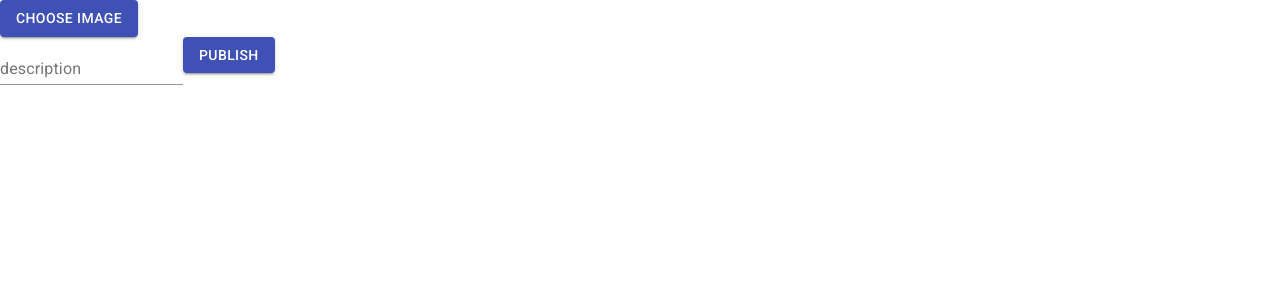
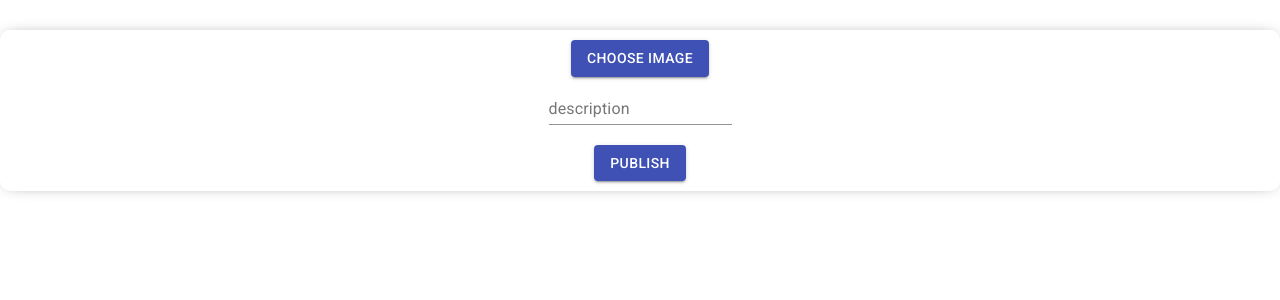
Before and after one commit to hegworks/social-media-frontend, a React (Create React App) app: page /addpost in a window 1280 px wide. Shown: the top 300 px of the page. Built offline with nearby package versions, Linux system fonts and the light colour scheme.

Commit message:
Style final things

```diff
--- a/src/components/AddPost.jsx
+++ b/src/components/AddPost.jsx
@@ -38,13 +38,15 @@ const AddPost = props => {
 		const form = new FormData()
 		form.append('userid', dataToSend.userid)
 		form.append('desc', dataToSend.desc)
-		form.append('file',  dataToSend.file)
+		form.append('file', dataToSend.file)
 
 		axios.post("http://localhost:8880/api/posts", form);
 	};
 
 	return (
-		<div>
+		<div className="addPost">
+			<div className="addPostWrapper">
+				<div className="addPostTop">
 					<input
 						className="input"
 						accept="image/*"
@@ -62,10 +64,11 @@ const AddPost = props => {
 							Choose Image
 						</Button>
 					</label>
-
 					<h3>{selectedFile && selectedFile.name}</h3>
-
+				</div>
+				<div className="addPostCenter">
 					<form onSubmit={handlePublish} className="description-textfield">
+						<div className="addPostCenterLeft">
 							<TextField
 								id="standard-basic"
 								label="description"
@@ -75,7 +78,8 @@ const AddPost = props => {
 								placeholder="description"
 								onChange={event => setDescription(event.target.value)}
 							/>
-
+						</div>
+						<div className="addPostCenterRight">
 							<Button
 								type="submit"
 								className="publish-post-button"
@@ -84,9 +88,13 @@ const AddPost = props => {
 							>
 								Publish
 							</Button>
+						</div>
 					</form>
-
+				</div>
+				<div className="addPostBottom">
 					<h3>{description}</h3>
+				</div>
+			</div>
 		</div>
 	);
 };
--- a/src/components/home.jsx
+++ b/src/components/home.jsx
@@ -10,7 +10,9 @@ const Home = (props) => {
 			<Topbar />
 			<div className="homeContainer">
 				<SideBar />
-				<Feed />
+				<div className="feed">
+					<Feed />
+				</div>
 			</div>
 		</div>
 	);
--- a/src/components/styles/SideBar.scss
+++ b/src/components/styles/SideBar.scss
@@ -1,4 +1,4 @@
-$borderColor: white;
+$borderColor: grey;
 $backgroundColor: white;
 
 .sidebar-container {
--- a/src/components/styles/addpost.scss
+++ b/src/components/styles/addpost.scss
@@ -1,3 +1,30 @@
 .input {
 	display: none;
 }
+
+.addPost {
+	width: 100%;
+	border-radius: 10px;
+	-webkit-box-shadow: 0px 0px 16px -8px rgba(0, 0, 0, 0.68);
+	box-shadow: 0px 0px 16px -8px rgba(0, 0, 0, 0.68);
+	margin: 30px 0;
+
+	.addPostWrapper {
+		padding: 10px;
+		display: flex;
+		align-items: center;
+		flex-direction: column;
+
+
+		.addPostCenter {
+
+			.addPostCenterLeft {
+				margin-bottom: 20px;
+			}
+
+			.addPostCenterRight {
+				margin-left: 25%;
+			}
+		}
+	}
+}
--- a/src/components/styles/home.scss
+++ b/src/components/styles/home.scss
@@ -6,6 +6,11 @@
   .homeContainer {
     display: flex;
     width: 100%;
+
+    .feed {
+      padding-left: 1px;
+      padding-right: 1px;
+    }
   }
 }
 
--- a/src/components/styles/profile.scss
+++ b/src/components/styles/profile.scss
@@ -8,8 +8,8 @@
 
     .profileRight {
       flex: 9;
-      padding-left: 7px;
-      padding-right: 7px;
+      padding-left: 1px;
+      padding-right: 1px;
 
       .profileCover {
         height: 320px;
```
Lines whose indentation alone changed are shown as unchanged.
